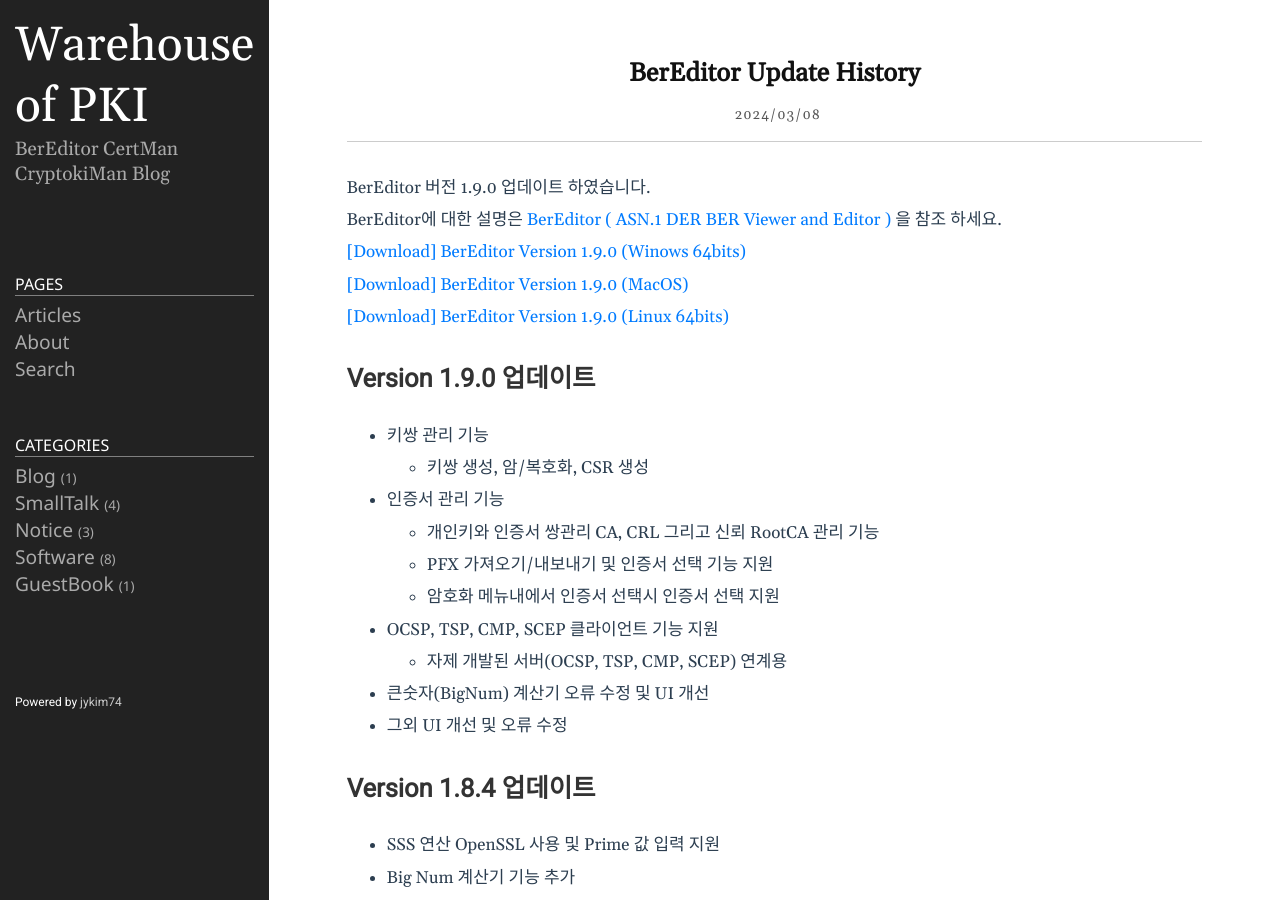
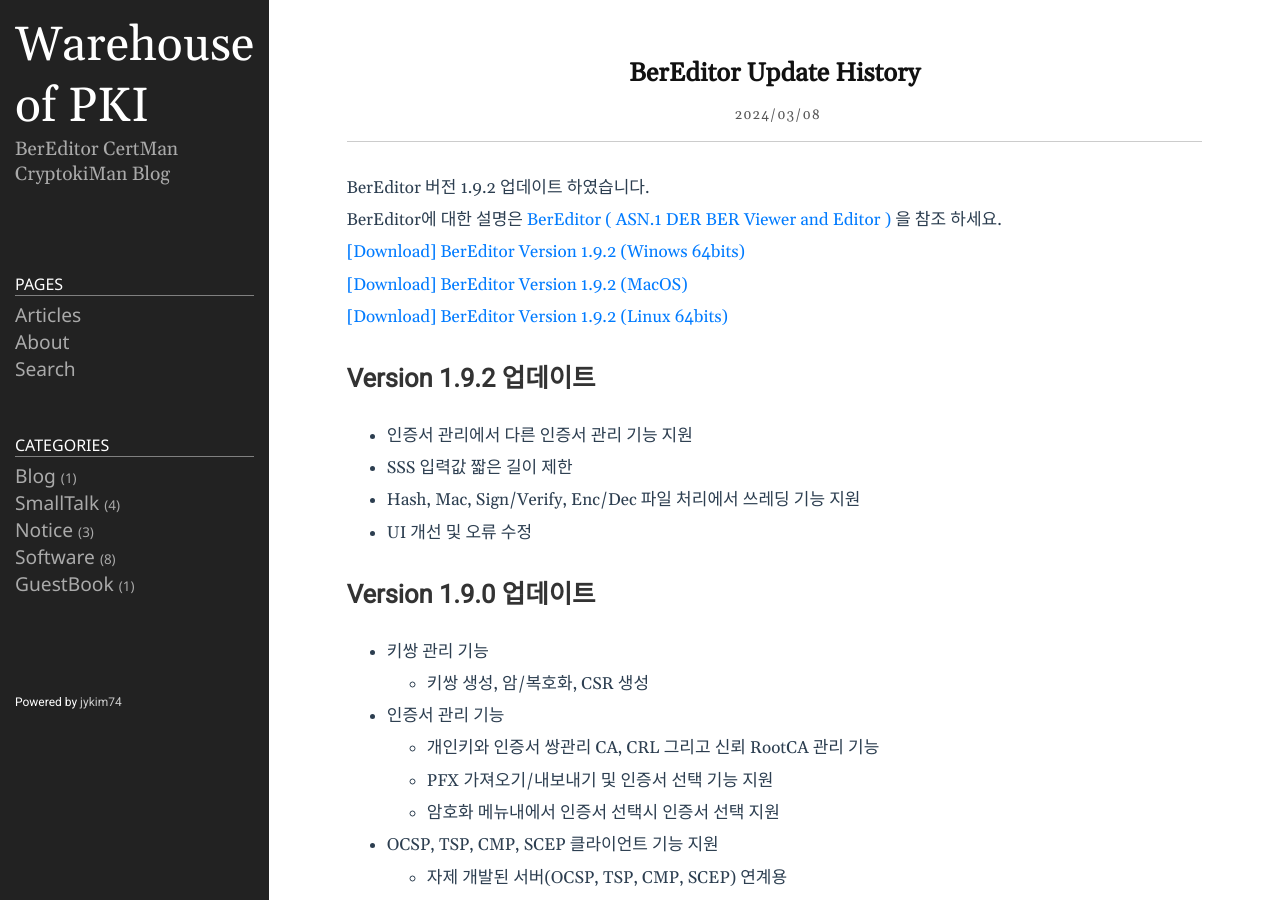
Before and after one commit to jykim74/jykim74.github.io, a Jekyll site: the page built from _posts/2024-03-08-BerEditorUpdate.md, in a window 1280 px wide and 900 px high. Built offline with Jekyll 4.4.1, drawn with Linux system fonts in a browser that asks for light colours; nearby versions of some CDN libraries; comment, search, counter and statistics services are not loaded.

Commit message:
Update 2024-03-08-BerEditorUpdate.md

```diff
--- a/_posts/2024-03-08-BerEditorUpdate.md
+++ b/_posts/2024-03-08-BerEditorUpdate.md
@@ -4,12 +4,18 @@
 tags: [ASN.1,ASN.1 viewer, BER, BER reader, BER viewer, DER ,DER reader]
 category: Software
 ---
-BerEditor 버전 1.9.0 업데이트 하였습니다.
+BerEditor 버전 1.9.2 업데이트 하였습니다.
 BerEditor에 대한 설명은 [BerEditor ( ASN.1 DER BER Viewer and Editor )](https://jykim74.tistory.com/36) 을 참조 하세요.
 
-[\[Download\] BerEditor Version 1.9.0 (Winows 64bits)](https://jykim74.github.io/msi/BerEditor-enV190.msi)
-[\[Download\] BerEditor Version 1.9.0 (MacOS)](https://jykim74.github.io/dmg/BerEditorV190.dmg)
-[\[Download\] BerEditor Version 1.9.0 (Linux 64bits)](https://jykim74.github.io/zip/BerEditorV190.zip)
+[\[Download\] BerEditor Version 1.9.2 (Winows 64bits)](https://jykim74.github.io/msi/BerEditor-enV192.msi)
+[\[Download\] BerEditor Version 1.9.2 (MacOS)](https://jykim74.github.io/dmg/BerEditorV192.dmg)
+[\[Download\] BerEditor Version 1.9.2 (Linux 64bits)](https://jykim74.github.io/zip/BerEditorV192.zip)
+
+## Version 1.9.2 업데이트
+-   인증서 관리에서 다른 인증서 관리 기능 지원
+-   SSS 입력값 짧은 길이 제한
+-   Hash, Mac, Sign/Verify, Enc/Dec 파일 처리에서 쓰레딩 기능 지원
+-   UI 개선 및 오류 수정
 
 ## Version 1.9.0 업데이트
 -   키쌍 관리 기능
```
